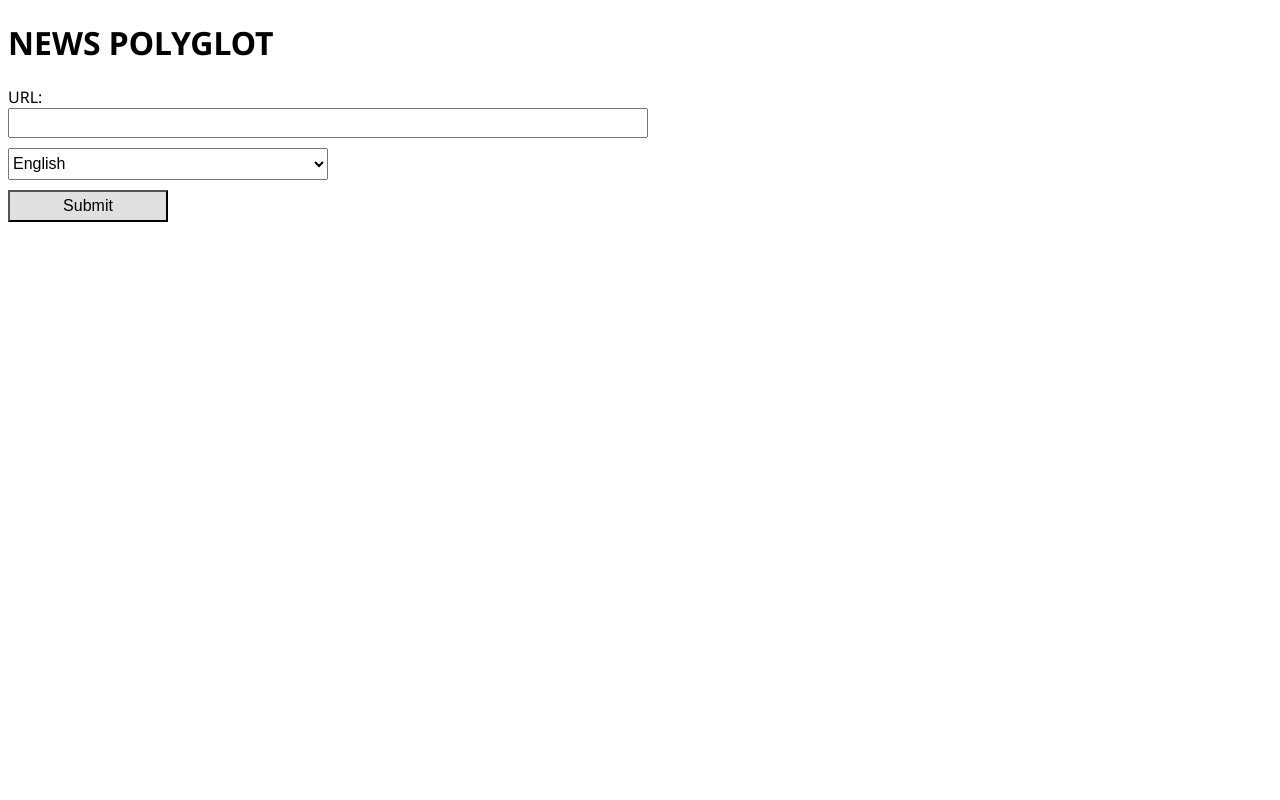
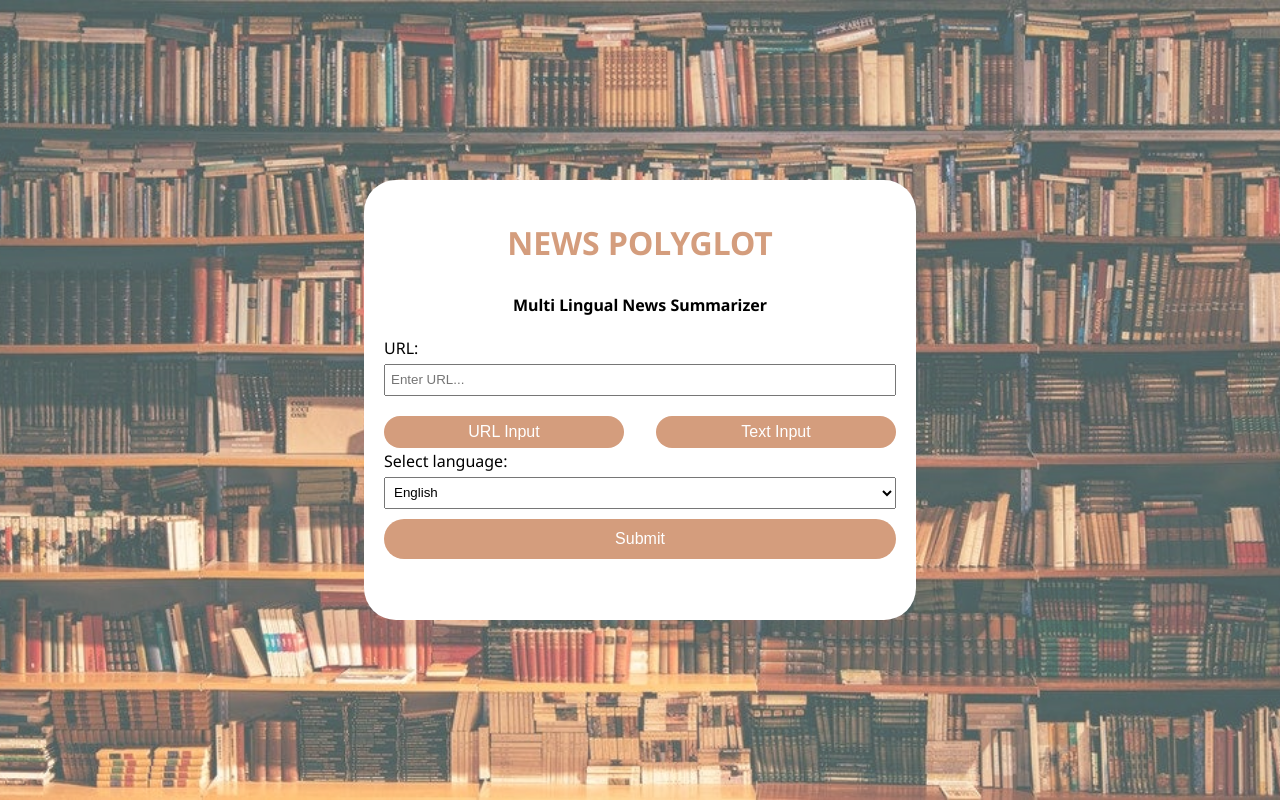
Before and after one commit to riya-zawar/multilingual-news-summarizier, a Flask app: page / in a window 1280 px wide. Run offline with Flask 3, Linux system fonts and the light colour scheme; parts of the project's set-up code (start-up, migrations or seed data) failed here and were passed over.

Commit message:
added bg, added input by text
made graphics changes

```diff
--- a/app.py
+++ b/app.py
@@ -11,16 +11,25 @@ def index():
 
 @app.route('/', methods=['POST'])
 def summarize():
-    url = request.form.get("url")
+    input_type = request.form.get("input_type")
     target_language = request.form.get("language")
-    content = get_content_from(url)
-    summary = summarize_text(content)
-    print("Summary:", summary)  # Debugging print statement
-    if summary:  # Check if summary is not empty
-        translated_summary = translate_text(summary, target_lang=target_language)
-        return render_template('result.html', summary=translated_summary)
+    content=None
+    if input_type == "url":
+        url = request.form.get("url")
+        content = get_content_from(url)
+    elif input_type == "text":
+        content = request.form.get("text")
+
+    if content is not None:  # Check if content is assigned a value
+        summary = summarize_text(content)
+        print("Summary:", summary)  # Debugging print statement
+        if summary:  # Check if summary is not empty
+            translated_summary = translate_text(summary, target_lang=target_language)
+            return render_template('result.html', summary=translated_summary)
+        else:
+            return "Failed to summarize the text."
     else:
-        return "Failed to summarize the text."
+        return "Invalid input type."
 
 
 if __name__ == '__main__':
--- a/static/styles.css
+++ b/static/styles.css
@@ -1,11 +1,107 @@
-body {
-    font-family: "Noto Sans", sans-serif;
-    padding: 20px;
-}
-head{
-    font-family: "Noto Sans", sans-serif;
-}
-form {
-    margin-bottom: 20px;
-}
 @import url("https://fonts.googleapis.com/css2?family=Noto+Sans:ital,wght@0,100..900;1,100..900&display=swap");
+        body {
+            margin: 0;
+            padding: 0;
+            font-family: "Noto Sans", sans-serif;
+            background-color: darkgrey;
+            background-image: url('bg.jpg');
+            background-size: cover;
+            background-position: center;
+            height: 100vh;
+            display: flex;
+            justify-content: center;
+            align-items: center;
+            position: relative;
+        }
+        html{
+            scroll-behavior: smooth;
+        }
+        #overlay {
+            position: absolute;
+            top: 0;
+            left: 0;
+            width: 100%;
+            height: 100%;
+            background-color: rgba(255, 255, 255, 0.3); /* Adjust opacity here */
+            display: flex;
+            justify-content: center;
+            align-items: center;
+        }
+        form {
+            display: flex;
+            flex-direction: column;
+            align-items: center;
+            padding: 20px;
+            background-color: white; /* Background color for the form */
+            border-radius: 2rem; /* Rounded corners */
+            width: 40%;
+            height: 50%;
+            border-color: black;
+        }
+        input[type="text"],
+        select {
+            width: 100%;
+            margin-bottom: 10px;
+            height: 2rem;
+            padding: 5px;
+            box-sizing: border-box;
+        }
+        input[type="submit"] {
+            width: 100%;
+            height: 2.5rem;
+            font-size: medium;
+            background-color: rgb(212, 157, 125);
+            color: white;
+            cursor: pointer;
+            border: none;
+            border-radius: 2rem;
+        }
+        #language option {
+            font-size: 16px;
+        }
+        select option {
+            font-size: 16px;
+        }
+        input[type="submit"]:hover {
+            background-color: black;
+            color: white;
+        }
+        h1 {
+            color:  rgb(212, 157, 125);
+            margin-bottom: 0.5rem;
+        }
+        button {
+            margin-top: 10px;
+            width: 100%;
+            height: 2rem;
+            font-size: medium;
+            cursor: pointer;
+            border-radius: 2rem;
+        }
+        #button-div {
+            display: flex;
+            justify-content: space-around; /* Adjust this property as needed */
+            width: 100%;
+            gap: 2rem;
+            margin-bottom: 2px;
+        }
+        #ip_button{
+            font-size: medium;
+            background-color: rgb(212, 157, 125);
+            color: white;
+            cursor: pointer;
+            border: none;
+        }
+        #ip_button:hover {
+            background-color: black;
+            color: white;
+        }
+        label {
+            width: 100%;
+            text-align: left;
+            margin-bottom: 5px;
+        }
+        #text{
+            width: 100%;
+            height: 10rem;
+        }
--- a/templates/index.html
+++ b/templates/index.html
@@ -4,55 +4,44 @@
     <meta charset="UTF-8">
     <meta name="viewport" content="width=device-width, initial-scale=1.0">
     <title>News Summarization</title>
-    <style>
-        /* Style to adjust sizes */
-        @import url("https://fonts.googleapis.com/css2?family=Noto+Sans:ital,wght@0,100..900;1,100..900&display=swap");
-        form {
-            display: flex;
-            flex-direction: column;
-            align-items: left;
+    <link rel="stylesheet" href="static/styles.css">
+    <script>
+        function showUrlInput() {
+            document.getElementById('url').style.display = 'block';
+            document.getElementById('text').style.display = 'none';
+            document.getElementById('input_type').value = 'url'; // Update input type to "url"
+            document.querySelector('label[for="url"]').style.display = 'block';
+            document.querySelector('label[for="text"]').style.display = 'none';
+            document.querySelector('form').style.height = '50%'; // Adjust the height of the form
         }
-        input[type="text"],
-        select {
-            width: 50%;
-            margin-bottom: 10px;
-            height: 1.5rem;
+
+        function showTextInput() {
+            document.getElementById('url').style.display = 'none';
+            document.getElementById('text').style.display = 'block';
+            document.getElementById('text').style.height = '12rem'; // Adjust the height as needed
+            document.getElementById('input_type').value = 'text'; // Update input type to "text"
+            document.querySelector('label[for="url"]').style.display = 'none';
+            document.querySelector('label[for="text"]').style.display = 'block';
+            document.querySelector('form').style.height = '73%'; // Adjust the height of the form
         }
-        input[type="submit"] {
-            width: 10rem;
-            height: 2rem;
-            font-size: medium;
-            background-color: rgb(224, 224, 224);
-            color: black;
-            cursor: pointer;
-        }
-        #language option {
-            font-size: 16px;
-        }
-        select option {
-            font-size: 16px;
-        }
-        input[type="submit"]:hover {
-            background-color: black;
-            color: white;
-        }
-        body {
-            font-family: "Noto Sans", sans-serif;
-        }
-        label {
-            display: inline-block;
-            width: 50px;
-            text-align: left;
-            margin-right: 10px;
-        }
-    </style>
+    </script>
 </head>
 <body>
+    <div id="overlay">
+        <form method="POST" action="/">
+            <input type="hidden" name="input_type" id="input_type" value="url"> <!-- Hidden input field for input type -->
             <h1>NEWS POLYGLOT</h1>
-    <form method="POST" action="/">
+            <h4>Multi Lingual News Summarizer</h4>
             <label for="url">URL:</label>
-        <input type="text" name="url" id="url">
-        <select name="language" id="language" style="width: 320px; height: 2rem; font-size: medium;"> <!-- Adjust inline style -->
+            <input type="text" name="url" id="url" placeholder="Enter URL..." style="display: block;">
+            <label for="text" style="display: none;">Text:</label>
+            <textarea name="text" id="text" placeholder="Enter text..." style="display: none;"></textarea>
+            <div id="button-div">
+                <button type="button" id="ip_button" onclick="showUrlInput()">URL Input</button>
+                <button type="button" id="ip_button" onclick="showTextInput()">Text Input</button>
+            </div>
+            <label for="language">Select language:</label>
+            <select name="language" id="language">
                 <option value="en">English</option>
                 <option value="fr">French</option>
                 <option value="es">Spanish</option>
@@ -67,5 +56,6 @@
             </select>
             <input type="submit" name="submit" id="submit" value="Submit">
         </form>
+    </div>
 </body>
 </html>
```
Also changed, not shown: static/bg.jpg. Lines whose indentation alone changed are shown as unchanged.
